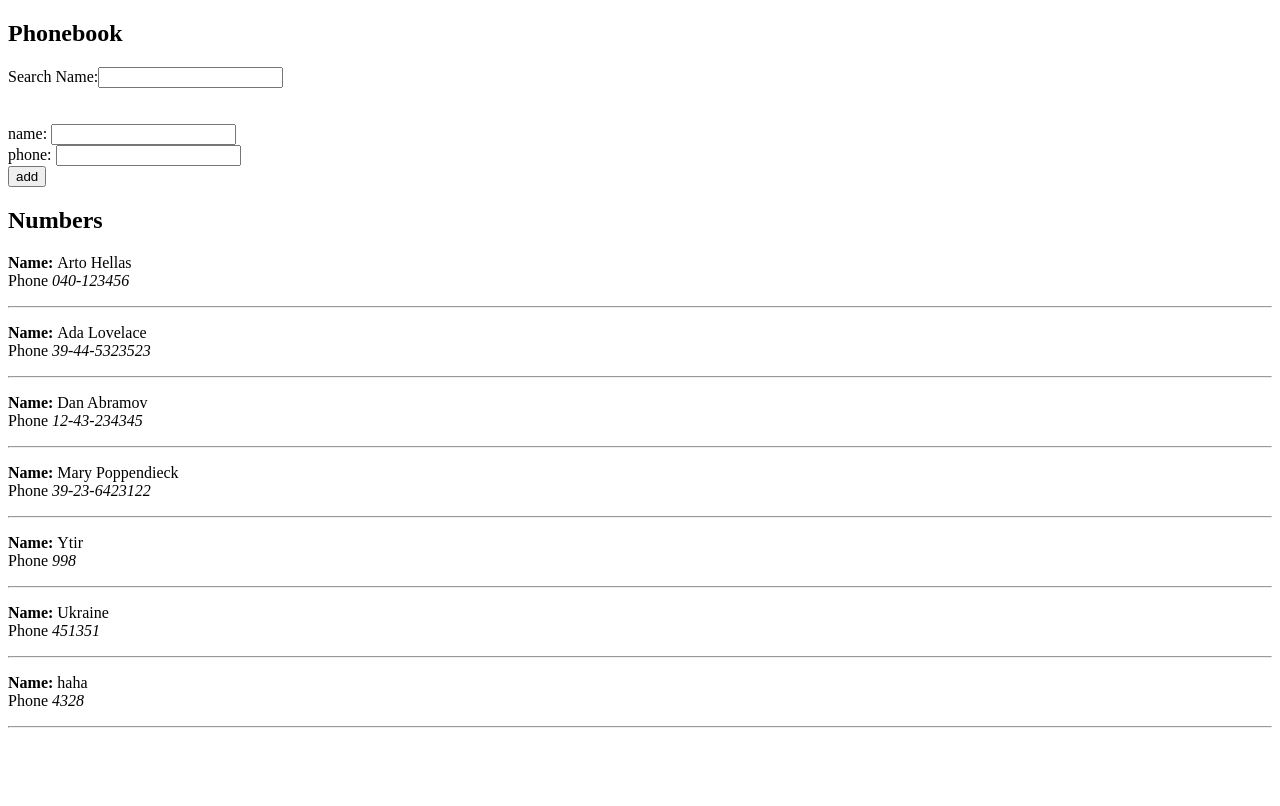
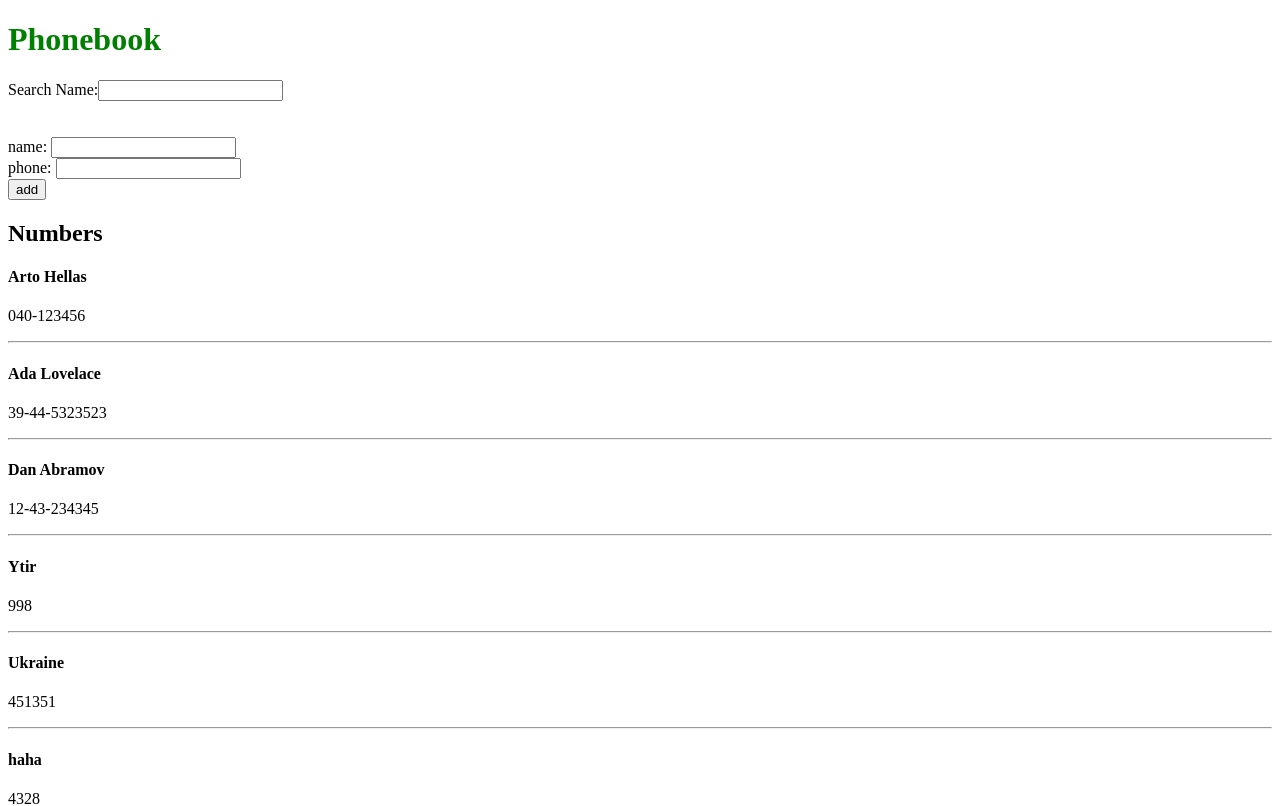
Before and after one commit to ThePiyushAggarwal/Phonebook, a React (Create React App) app: page / in a window 1280 px wide. Shown: the top 806 px of the page. Built offline with nearby package versions, Linux system fonts and the light colour scheme; data requests are answered from the project's data file.

Commit message:
making Display component work right

```diff
--- a/db.json
+++ b/db.json
@@ -16,11 +16,6 @@
       "id": 3
     },
     {
-      "name": "Mary Poppendieck",
-      "phone": "39-23-6423122",
-      "id": 4
-    },
-    {
       "name": "Ytir",
       "phone": "998",
       "id": 5
@@ -34,6 +29,16 @@
       "name": "haha",
       "phone": "4328",
       "id": 7
+    },
+    {
+      "name": "adfsa",
+      "phone": "sdg",
+      "id": 8
+    },
+    {
+      "name": "kjkljl",
+      "phone": "lkjlkasd",
+      "id": 9
     }
   ]
 }
--- a/src/App.js
+++ b/src/App.js
@@ -6,13 +6,16 @@ import Display from './components/Display'
 
 const App = () => {
   const [persons, setPersons] = useState([])
+  const [tempPersons, setTempPersons] = useState([])
   const [newName, setNewName] = useState('')
   const [newPhone, setNewPhone] = useState('')
   const [searchTerm, setSearchTerm] = useState('')
-  const [searching, setSearching] = useState(false)
 
   useEffect(() => {
-    phonebookService.getAll().then((res) => setPersons(res))
+    phonebookService.getAll().then((res) => {
+      setPersons(res)
+      setTempPersons(res)
+    })
   }, [])
 
   //
@@ -31,42 +34,39 @@ const App = () => {
     }
   }
 
-  const onChange = (e) => {
-    setNewName(e.target.value)
-  }
-
-  const onChange2 = (e) => {
-    setNewPhone(e.target.value)
-  }
-
   const onChangeSearch = (e) => {
     setSearchTerm(e.target.value)
-    if (searchTerm !== '') {
-      setSearching(true)
-    } else {
-      setSearching(false)
-    }
+
+    const x = persons.filter((person) => {
+      if (searchTerm === '') {
+        return person
+      } else if (person.name.toLowerCase().includes(searchTerm.toLowerCase())) {
+        return person
+      }
+    })
+    setTempPersons(x)
   }
 
   return (
     <div>
-      <h2>Phonebook</h2>
+      <h1>Phonebook</h1>
       <Search onChangeSearch={onChangeSearch} searchTerm={searchTerm} />
       <br />
       <br />
       <br />
       <Form
         onSubmit={onSubmit}
-        onChange={onChange}
+        setNewName={setNewName}
+        setNewPhone={setNewPhone}
         newName={newName}
-        onChange2={onChange2}
         newPhone={newPhone}
       />
       <h2>Numbers</h2>
       <Display
-        persons={persons}
-        searching={searching}
-        searchTerm={searchTerm}
+        tempPersons={tempPersons}
+        // persons={persons}
+        // searching={searching}
+        // searchTerm={searchTerm}
       />
     </div>
   )
--- /dev/null
+++ b/src/components/DeleteButton.jsx
@@ -0,0 +1,17 @@
+function DeleteButton({ deleteThis }) {
+  return (
+    <button
+      style={{
+        padding: '5px',
+        borderRadius: '5px',
+        width: '60px',
+        height: '40px',
+      }}
+      onClick={deleteThis}
+    >
+      Delete
+    </button>
+  )
+}
+
+export default DeleteButton
--- a/src/components/Display.jsx
+++ b/src/components/Display.jsx
@@ -1,28 +1,49 @@
-function Display({ searching, persons, searchTerm }) {
-  const display = () => {
-    let currentPersons = null
-    if (searching) {
-      currentPersons = persons.filter((person) =>
-        person.name.toLowerCase().includes(searchTerm.toLowerCase())
-      )
-    } else {
-      currentPersons = [...persons]
-    }
+// import { useState } from 'react'
+// import DeleteButton from './DeleteButton'
+// import phonebookService from '../services/phonebook'
 
-    return currentPersons.map((person) => (
-      <>
-        <p key={person.id}>
-          <strong>Name: </strong>
-          {person.name}
-          <br />
-          Phone <em>{person.phone}</em>
-        </p>
-        <hr />
-      </>
-    ))
-  }
-
-  return <>{display()}</>
+const Display = ({ tempPersons }) => {
+  return (
+    <>
+      {tempPersons.map((person) => {
+        return (
+          <>
+            <h4>{person.name}</h4>
+            <p>{person.phone}</p>
+            <hr />
+          </>
+        )
+      })}
+    </>
+  )
 }
 
 export default Display
+
+// const display = () => {
+//   let currentPersons = null
+//   if (searching) {
+//     currentPersons = persons.filter((person) =>
+//       person.name.toLowerCase().includes(searchTerm.toLowerCase())
+//     )
+//   } else {
+//     currentPersons = [...persons]
+//   }
+
+//   return currentPersons.map((person) => (
+//     <>
+//       <p key={person.id}>
+//         <strong>Name: </strong>
+//         {person.name}
+//         <br />
+//         Phone <em>{person.phone}</em>
+//         <DeleteButton deleteThis={() => deleteThis(person.id)} />
+//       </p>
+//       <hr />
+//     </>
+//   ))
+// }
+
+// const deleteThis = (id) => {
+//   return phonebookService.deleteShit(id)
+// }
--- a/src/components/Form.jsx
+++ b/src/components/Form.jsx
@@ -1,11 +1,21 @@
-function Form({ onSubmit, onChange, onChange2, newName, newPhone }) {
+function Form({ onSubmit, setNewName, setNewPhone, newName, newPhone }) {
   return (
     <form onSubmit={onSubmit}>
       <div>
-        name: <input value={newName} onChange={onChange} required />
+        name:{' '}
+        <input
+          value={newName}
+          onChange={(e) => setNewName(e.target.value)}
+          required
+        />
       </div>
       <div>
-        phone: <input value={newPhone} onChange={onChange2} required />
+        phone:{' '}
+        <input
+          value={newPhone}
+          onChange={(e) => setNewPhone(e.target.value)}
+          required
+        />
       </div>
       <div>
         <button type="submit">add</button>
--- /dev/null
+++ b/src/index.css
@@ -0,0 +1,3 @@
+h1 {
+  color: green;
+}
--- a/src/index.js
+++ b/src/index.js
@@ -1,6 +1,7 @@
 import React from 'react'
 import ReactDOM from 'react-dom/client'
 import App from './App'
+import './index.css'
 
 ReactDOM.createRoot(document.getElementById('root')).render(
   <React.StrictMode>
--- a/src/services/phonebook.js
+++ b/src/services/phonebook.js
@@ -6,7 +6,9 @@ const getAll = () => {
   return axios.get(baseUrl).then((response) => response.data)
 }
 
-const update = () => {}
+const deleteShit = (id) => {
+  return axios.delete(`${baseUrl}/${id}`).then((response) => response.data)
+}
 
 const create = (newPerson) => {
   return axios.post(baseUrl, newPerson).then((response) => response.data)
@@ -15,4 +17,5 @@ const create = (newPerson) => {
 export default {
   getAll,
   create,
+  deleteShit,
 }
```
